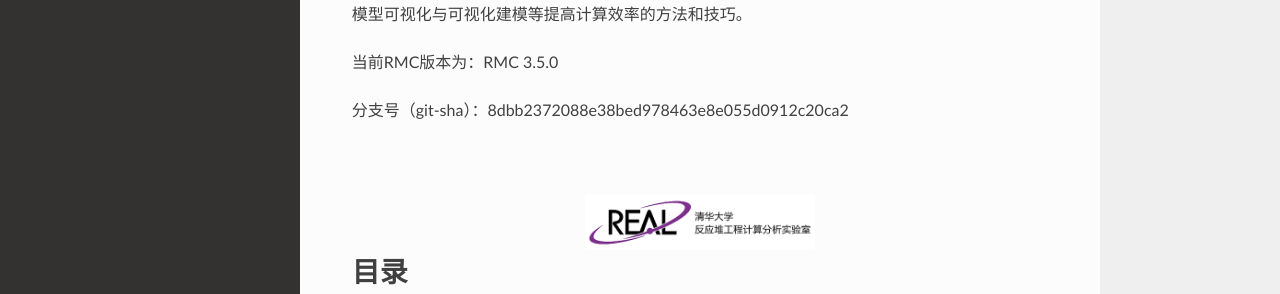
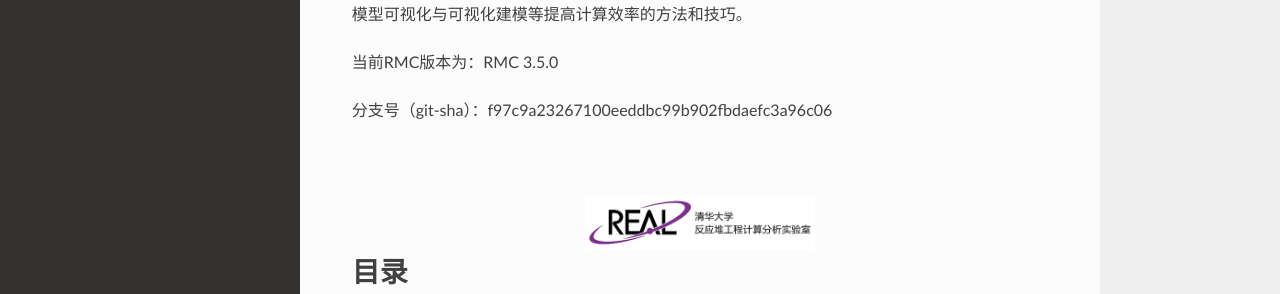
Before and after one commit to thu-real/RMC_User_Manual, a Sphinx documentation site: the page built from docs/source/index.rst, in a window 1280 px wide and 1038 px high. Shown: the part 477-771 px from the top of the window. Built offline with Sphinx 7.4.7 and the Read the Docs theme 2.0.0, drawn with Linux system fonts in a browser that asks for light colours; pages that are not in the unit, such as notebooks, are missing from menus; the version number could not be read and is left out.

Commit message:
RMC user manual update at 2024-06-28 10:17:53

```diff
--- a/docs/source/index.rst
+++ b/docs/source/index.rst
@@ -20,7 +20,7 @@ RMC的研发始于2001年，能够处理复杂几何结构、采用连续能量
 
 当前RMC版本为：RMC 3.5.0
 
-分支号（git-sha）：8dbb2372088e38bed978463e8e055d0912c20ca2
+分支号（git-sha）：f97c9a23267100eeddbc99b902fbdaefc3a96c06
 
 |
 
```
Also changed, not shown: docs/source/usersguide/几何.rst (+12 -5 lines).
